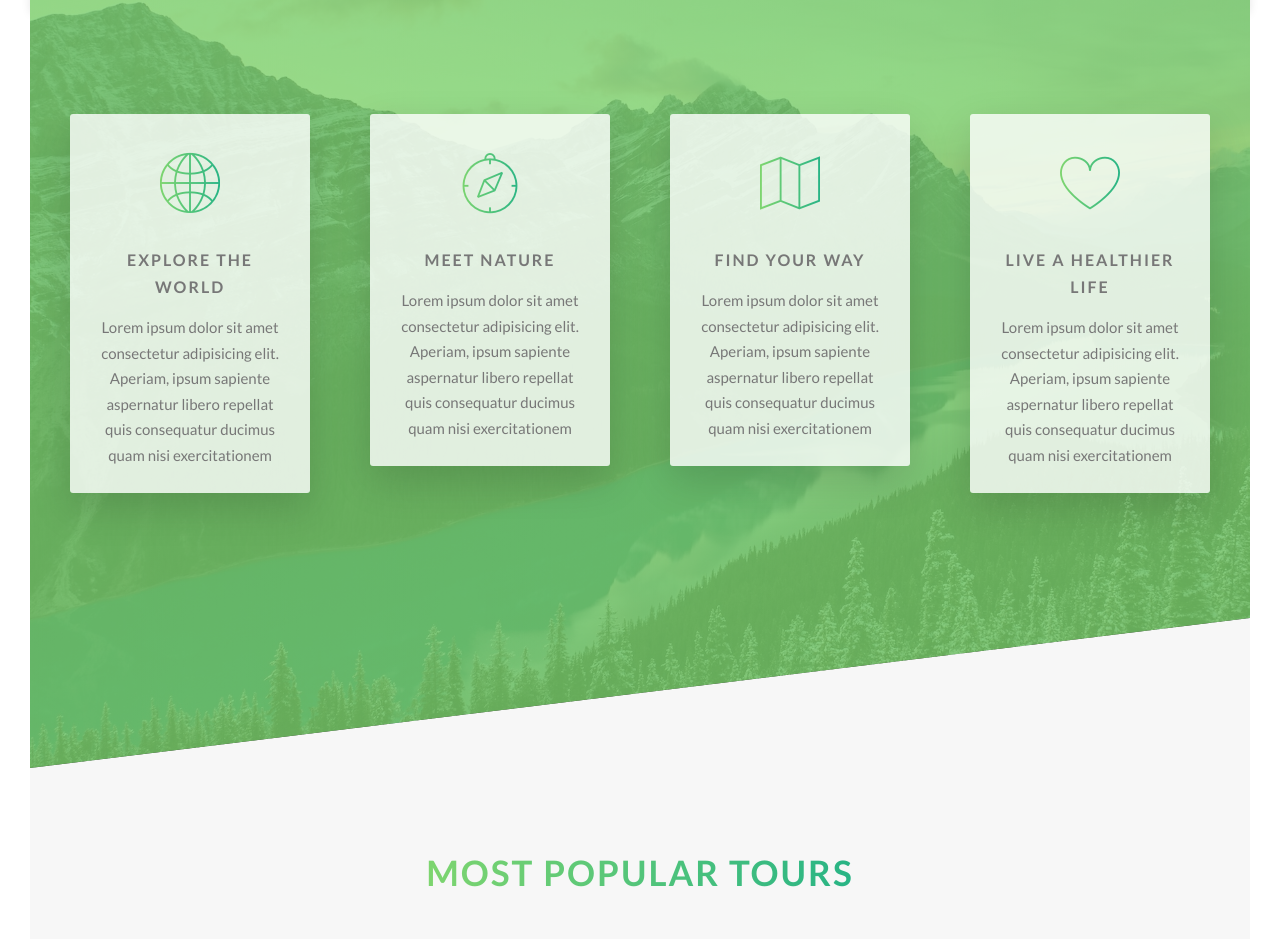
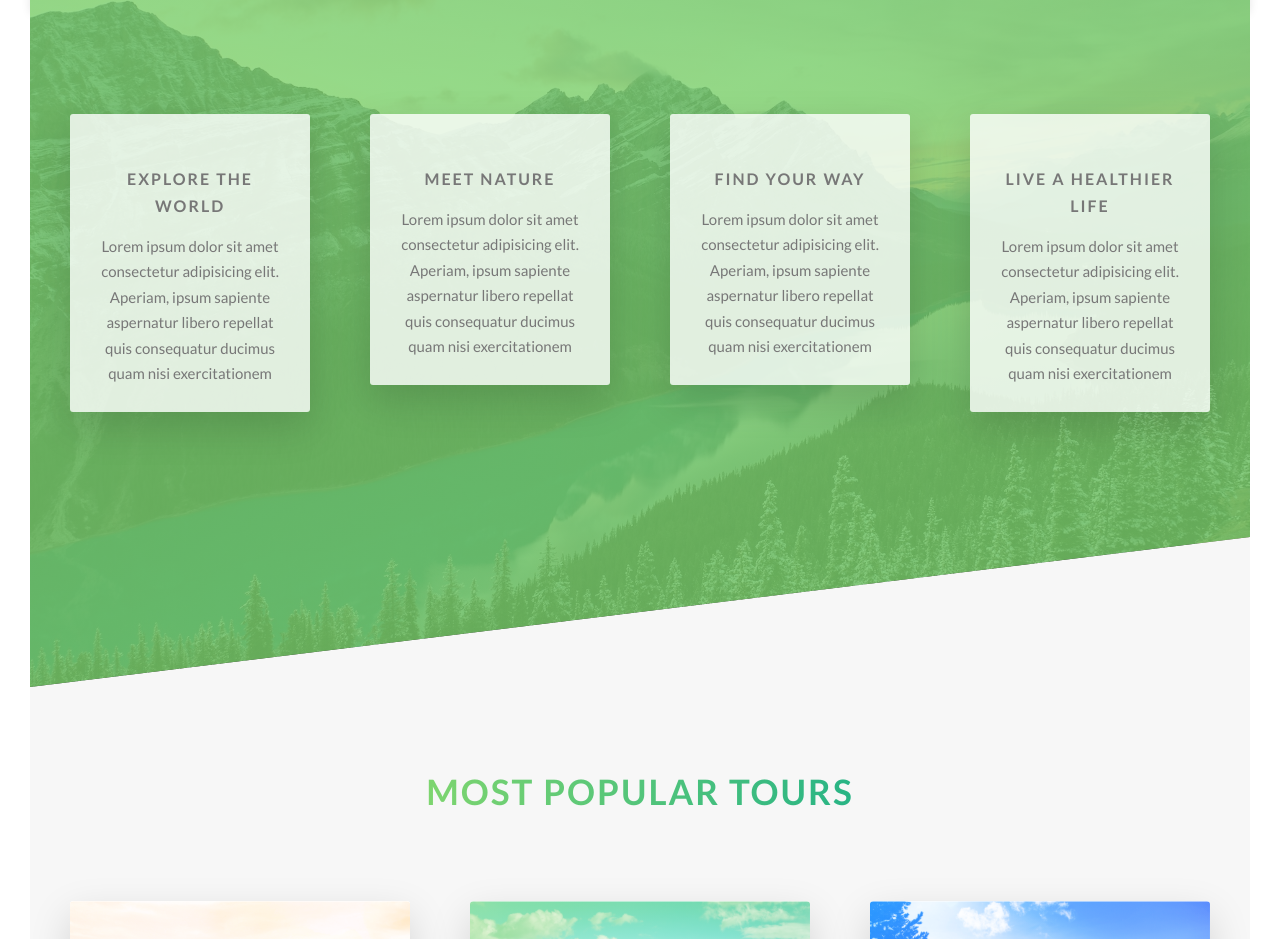
Before and after one commit to Jerling1989/Natours, a website: page starter/index.html in a window 1280 px wide. Shown: the part 1570-2509 px from the top of the page. Drawn offline with Linux system fonts and the light colour scheme.

Commit message:
Compile and compress css.

```diff
--- a/starter/index.html
+++ b/starter/index.html
@@ -8,8 +8,9 @@
       href="https://fonts.googleapis.com/css?family=Lato:100,300,400,700,900"
       rel="stylesheet"
     />
-    <link rel="stylesheet" href="css/icon-font.css" />
+    <!-- <link rel="stylesheet" href="css/icon-font.css" /> -->
     <link rel="stylesheet" href="css/style.css" />
+    <!-- <link rel="stylesheet" href="css/style.min.css" /> -->
     <link rel="shortcut icon" type="image/png" href="img/favicon.png" />
 
     <title>Natours | Exciting tours for adventurous people</title>
```
